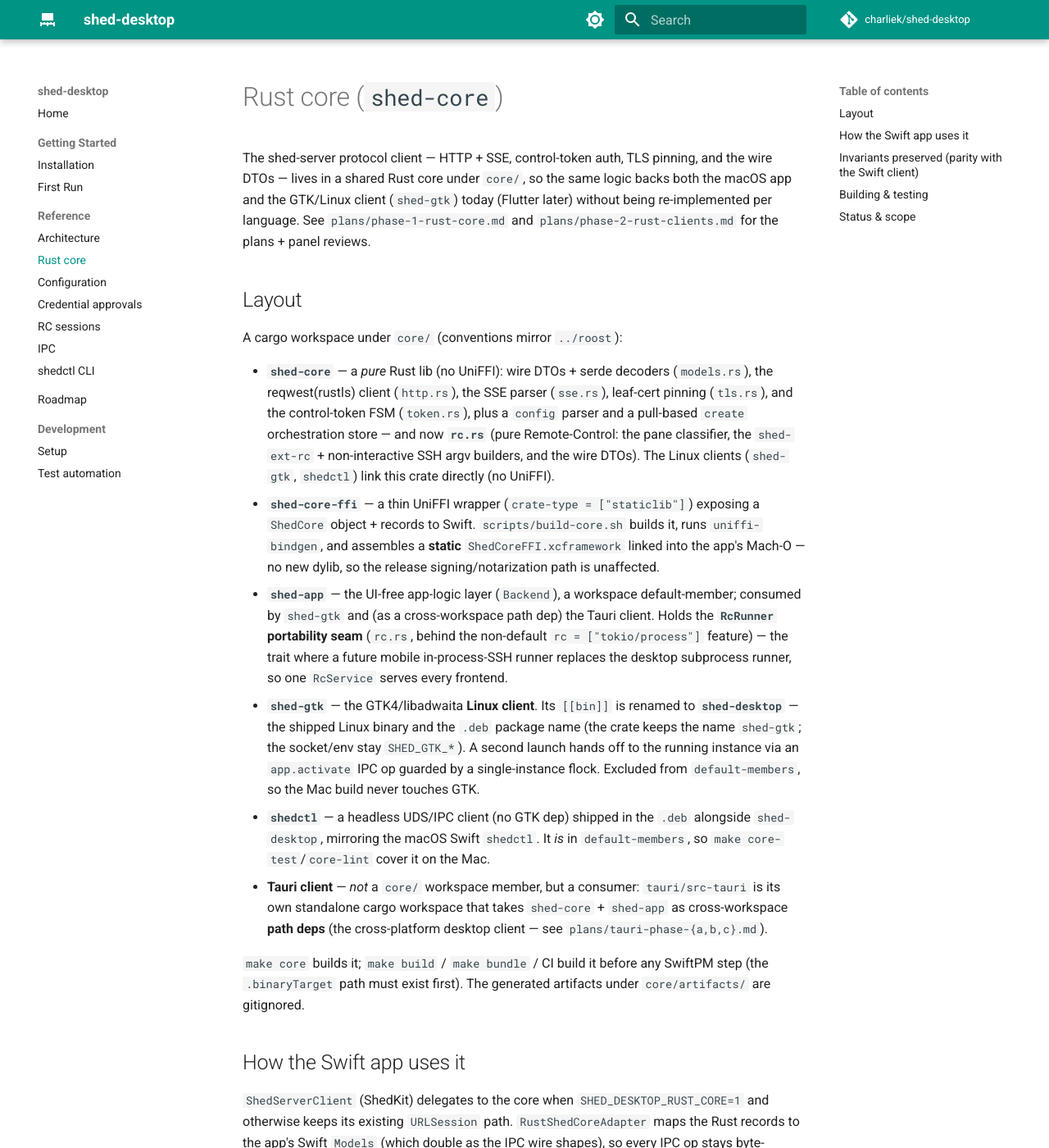
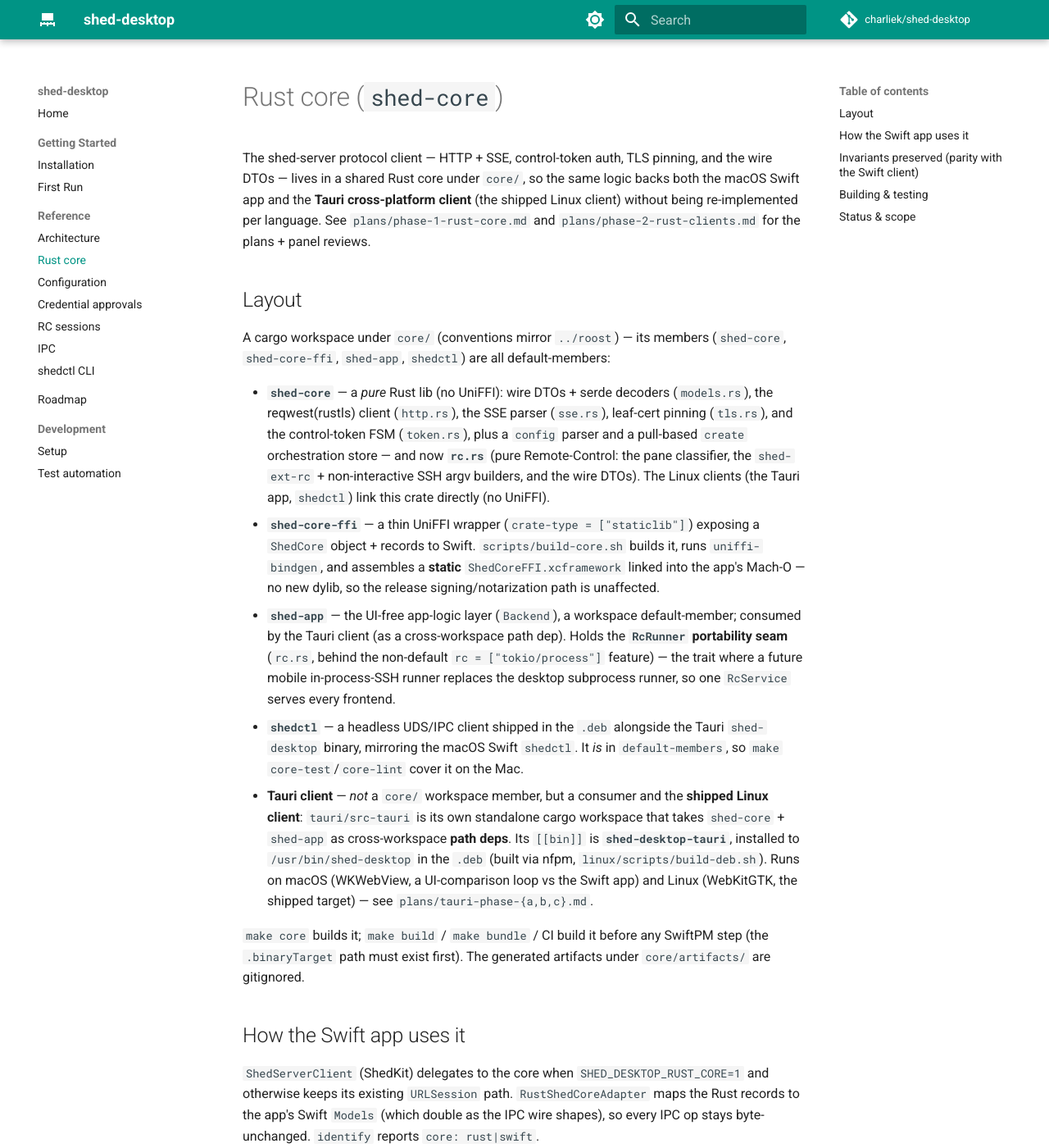
Before and after one commit to charliek/shed-desktop, an MkDocs documentation site: the page built from docs/reference/rust-core.md, in a window 1280 px wide and 1400 px high. Shown: the whole window at 82% size. Built offline with MkDocs 1.6.1 and Material for MkDocs 9.7.7, drawn with Linux system fonts in a browser that asks for light colours; comment, search, counter and statistics services are not loaded; some of the changed text lies outside the part shown.

Commit message:
docs: Linux = the Tauri .deb; shed-gtk retired (M5)
Update the live docs to reflect the completed migration — the shed-gtk crate is
removed and the shipped Linux client is the Tauri app.

- CLAUDE.md: the core/ workspace bullet (shed-gtk dropped; shed-app added; shedctl
  drives the Tauri socket), the shedtest bullet (--target mac|tauri), the "Linux
  client (Tauri) + the .deb" section (replacing the old GTK section — make
  tauri-run/e2e-tauri/tauri-build-linux/deb-validate, the shed-tauri.sock IPC +
  SHED_TAURI_* hooks, the render-gate rule), and "What's built" (Tauri is the
  shipped Linux client; GTK retired; the eventual mac→Tauri direction).
- RELEASING.md: update-version.sh now bumps the standalone Tauri workspace too (the
  .deb builds --locked from it) + the create-release gate checks it; the Linux job
  builds from Tauri, install-validates per arch, and declares the WebKitGTK runtime
  deps.
- docs/reference/architecture.md + rust-core.md: the Tauri client is the shipped
  Linux client; core/ members are shed-core/shed-core-ffi/shed-app/shedctl (all
  default); the socket + harness targets.
- docs/roadmap.md + enhancements.md: the GTK MVP is retired; the Tauri client ships
  the Linux .deb (WebKitGTK runtime deps); harness --target mac|tauri.

WebKitGTK/GTK3-engine + runtime-dep mentions are kept. mkdocs builds clean; no
version bump or release-trigger change. (plans/ keep their historical shed-gtk
context as archives.)

Co-Authored-By: Claude Opus 4.8 <noreply@anthropic.com>

```diff
--- a/docs/reference/rust-core.md
+++ b/docs/reference/rust-core.md
@@ -2,13 +2,14 @@
 
 The shed-server protocol client — HTTP + SSE, control-token auth, TLS pinning,
 and the wire DTOs — lives in a shared Rust core under `core/`, so the same logic
-backs both the macOS app and the GTK/Linux client (`shed-gtk`) today (Flutter
-later) without being re-implemented per language. See `plans/phase-1-rust-core.md`
+backs both the macOS Swift app and the **Tauri cross-platform client** (the shipped
+Linux client) without being re-implemented per language. See `plans/phase-1-rust-core.md`
 and `plans/phase-2-rust-clients.md` for the plans + panel reviews.
 
 ## Layout
 
-A cargo workspace under `core/` (conventions mirror `../roost`):
+A cargo workspace under `core/` (conventions mirror `../roost`) — its members
+(`shed-core`, `shed-core-ffi`, `shed-app`, `shedctl`) are all default-members:
 
 - **`shed-core`** — a *pure* Rust lib (no UniFFI): wire DTOs + serde decoders
   (`models.rs`), the reqwest(rustls) client (`http.rs`), the SSE parser
@@ -16,30 +17,28 @@ A cargo workspace under `core/` (conventions mirror `../roost`):
   (`token.rs`), plus a `config` parser and a pull-based `create` orchestration
   store — and now **`rc.rs`** (pure Remote-Control: the pane classifier, the
   `shed-ext-rc` + non-interactive SSH argv builders, and the wire DTOs). The Linux
-  clients (`shed-gtk`, `shedctl`) link this crate directly (no UniFFI).
+  clients (the Tauri app, `shedctl`) link this crate directly (no UniFFI).
 - **`shed-core-ffi`** — a thin UniFFI wrapper (`crate-type = ["staticlib"]`)
   exposing a `ShedCore` object + records to Swift. `scripts/build-core.sh` builds
   it, runs `uniffi-bindgen`, and assembles a **static** `ShedCoreFFI.xcframework`
   linked into the app's Mach-O — no new dylib, so the release
   signing/notarization path is unaffected.
 - **`shed-app`** — the UI-free app-logic layer (`Backend`), a workspace
-  default-member; consumed by `shed-gtk` and (as a cross-workspace path dep) the
-  Tauri client. Holds the **`RcRunner` portability seam** (`rc.rs`, behind the
+  default-member; consumed by the Tauri client (as a cross-workspace path dep).
+  Holds the **`RcRunner` portability seam** (`rc.rs`, behind the
   non-default `rc = ["tokio/process"]` feature) — the trait where a future mobile
   in-process-SSH runner replaces the desktop subprocess runner, so one
   `RcService` serves every frontend.
-- **`shed-gtk`** — the GTK4/libadwaita **Linux client**. Its `[[bin]]` is renamed to
-  **`shed-desktop`** — the shipped Linux binary and the `.deb` package name (the crate keeps
-  the name `shed-gtk`; the socket/env stay `SHED_GTK_*`). A second launch hands off to the
-  running instance via an `app.activate` IPC op guarded by a single-instance flock. Excluded
-  from `default-members`, so the Mac build never touches GTK.
-- **`shedctl`** — a headless UDS/IPC client (no GTK dep) shipped in the `.deb` alongside
-  `shed-desktop`, mirroring the macOS Swift `shedctl`. It *is* in `default-members`, so `make
-  core-test`/`core-lint` cover it on the Mac.
-- **Tauri client** — *not* a `core/` workspace member, but a consumer:
-  `tauri/src-tauri` is its own standalone cargo workspace that takes `shed-core` +
-  `shed-app` as cross-workspace **path deps** (the cross-platform desktop client —
-  see `plans/tauri-phase-{a,b,c}.md`).
+- **`shedctl`** — a headless UDS/IPC client shipped in the `.deb` alongside the Tauri
+  `shed-desktop` binary, mirroring the macOS Swift `shedctl`. It *is* in `default-members`, so
+  `make core-test`/`core-lint` cover it on the Mac.
+- **Tauri client** — *not* a `core/` workspace member, but a consumer and the
+  **shipped Linux client**: `tauri/src-tauri` is its own standalone cargo workspace
+  that takes `shed-core` + `shed-app` as cross-workspace **path deps**. Its `[[bin]]`
+  is **`shed-desktop-tauri`**, installed to `/usr/bin/shed-desktop` in the `.deb`
+  (built via nfpm, `linux/scripts/build-deb.sh`). Runs on macOS (WKWebView, a
+  UI-comparison loop vs the Swift app) and Linux (WebKitGTK, the shipped target) —
+  see `plans/tauri-phase-{a,b,c}.md`.
 
 `make core` builds it; `make build` / `make bundle` / CI build it before any
 SwiftPM step (the `.binaryTarget` path must exist first). The generated artifacts
@@ -90,17 +89,17 @@ Rust changes need `cargo`/`rustup` (the workspace pins the channel in
 Phase 1 (this core) covers the read client, lifecycle, SSE create, TLS pinning,
 and the control-token FSM. Phase 2 (done) made it the macOS default (with a
 golden-JSON cross-backend byte-diff + a size/cold-launch budget), got `shed-core`
-building/testing on **Linux**, hoisted the create orchestration + a `config` parser
-into it, and stood up the **`shed-gtk`** GTK/Linux client on the same crate (see
-`plans/phase-2-rust-clients.md`). Phase 3 (done) shipped the `shed-desktop` `.deb` via
-`charliek/apt-charliek` (`apt install shed-desktop`) with a bundled `shedctl`, unified the
-macOS + Linux functional suites into one `tools/shedtest --target mac|gtk` harness (the
-earlier separate GTK harness retired), and hardened GTK (single-instance handoff, parallel
-multi-host fetches); the release pipeline is `create-release → mac + linux → apt-charliek
-dispatch` (see `RELEASING.md` and `plans/phase-3-enhancements.md`). Deferred to
-`plans/phase-4-rust-core-only.md`: retiring the Swift `URLSession` path + unifying config via
-the FFI. Still deferred: the GTK approval pane (M6) and absorbing/rewriting the credential
-broker in Rust (the final consolidation). A Tauri cross-platform client (`tauri/`) is now
-built on `shed-core` + `shed-app` — Phases A (read/lifecycle/create) + B (the approval spine)
-are merged; Phase C (tray, the Agents/RC pane, mac parity, hardening) is in progress on
-`tauri-phase-c`. See `plans/tauri-phase-{a,b,c}.md`.
+building/testing on **Linux**, and hoisted the create orchestration + a `config` parser
+into it. Phase 3 (done) first shipped a Linux `.deb` via `charliek/apt-charliek`
+(`apt install shed-desktop`) with a bundled `shedctl` and unified the macOS + Linux
+functional suites into one `tools/shedtest` harness; the release pipeline is
+`create-release → mac + linux → apt-charliek dispatch` (see `RELEASING.md`). The
+**Tauri cross-platform client** (`tauri/`), built on `shed-core` + `shed-app`, then
+took over as the **shipped Linux client** — the earlier GTK MVP has been retired and
+the `.deb` is now built from `tauri/src-tauri` (WebKitGTK). It carries lifecycle +
+create, the approval spine (polkit gate + zbus notifier on Linux, Touch-ID on macOS),
+the Agents/RC pane, tray/native-menu, and launch-at-login, driven by the
+`tools/shedtest --target mac|tauri` harness. Deferred to `plans/phase-4-rust-core-only.md`:
+retiring the Swift `URLSession` path + unifying config via the FFI. Still deferred:
+absorbing/rewriting the credential broker in Rust (the final consolidation). See
+`plans/tauri-phase-{a,b,c}.md`.
```
Also changed, not shown: CLAUDE.md (+46 -37 lines), RELEASING.md (+13 -5 lines), docs/enhancements.md (+3 -4 lines), docs/reference/architecture.md (+14 -14 lines), docs/roadmap.md (+20 -21 lines).
